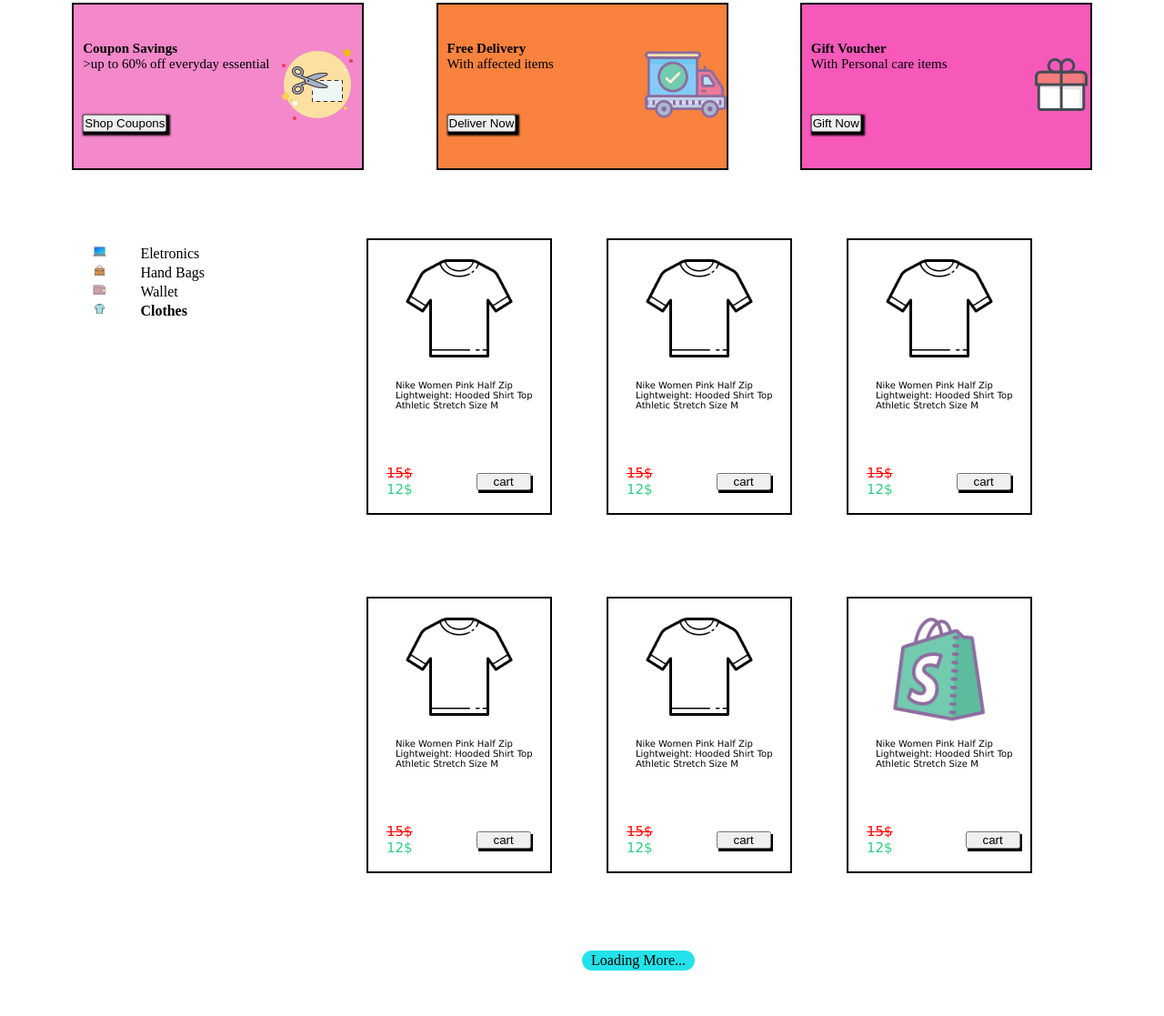
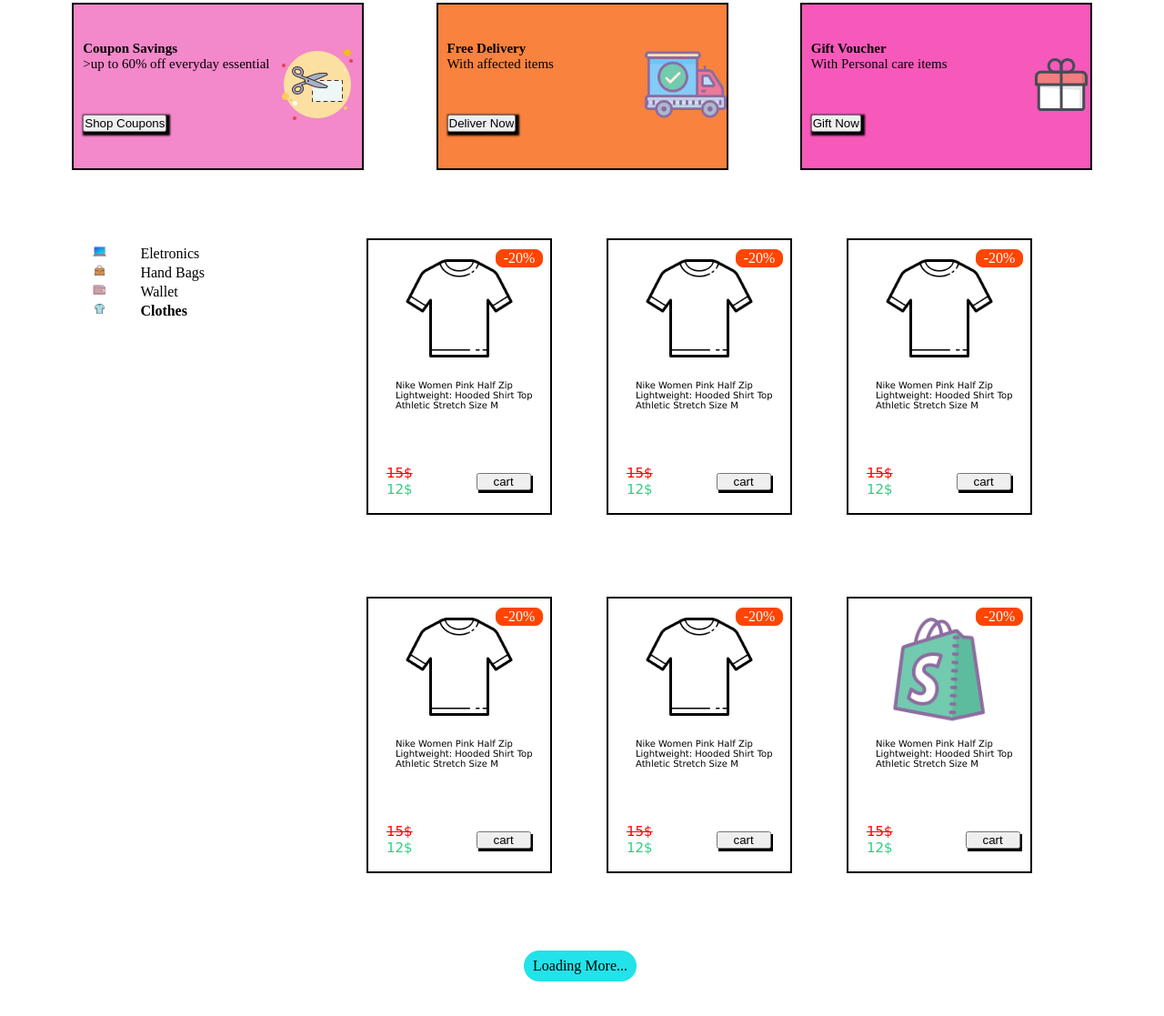
Before and after one commit to Samabath/TP1, a plain HTML site: page page1.html in a window 1280 px wide. Shown: the part 787-1904 px from the top of the page at 91% size. Drawn offline with Linux system fonts and the light colour scheme.

Commit message:
[done] part-1

```diff
--- a/page1.html
+++ b/page1.html
@@ -120,6 +120,7 @@
             <div class="box_right">
                 <div class="column1">
                     <div class="shirt">
+                        <div class="discount">-20%</div>
                         <center><img src="./assets/clothes (1).png" ></center>
                         <p>Nike Women Pink Half Zip Lightweight: Hooded Shirt Top Athletic Stretch Size M</p>
                         <div class="bottom">
@@ -134,6 +135,7 @@
                     </div>
 
                     <div class="shirt">
+                        <div class="discount">-20%</div>
                         <center><img src="./assets/clothes (1).png" ></center>
                         <p>Nike Women Pink Half Zip Lightweight: Hooded Shirt Top Athletic Stretch Size M</p>
                         <div class="bottom">
@@ -147,6 +149,7 @@
                         </div>
                     </div>
                     <div class="shirt">
+                        <div class="discount">-20%</div>
                         <center><img src="./assets/clothes (1).png" ></center>
                         <p>Nike Women Pink Half Zip Lightweight: Hooded Shirt Top Athletic Stretch Size M</p>
                         <div class="bottom">
@@ -163,6 +166,7 @@
 
                 <div class="column2">
                     <div class="shirt">
+                        <div class="discount">-20%</div>
                         <center><img src="./assets/clothes (1).png" ></center>
                            <p>Nike Women Pink Half Zip Lightweight: Hooded Shirt Top Athletic Stretch Size M</p>
                            <div class="bottom">
@@ -177,6 +181,7 @@
                     </div>
 
                     <div class="shirt">
+                        <div class="discount">-20%</div>
                         <center><img src="./assets/clothes (1).png" ></center>
                         <p>Nike Women Pink Half Zip Lightweight: Hooded Shirt Top Athletic Stretch Size M</p>
                         <div class="bottom">
@@ -191,7 +196,7 @@
                     </div>
 
                     <div class="shopify">
-
+                        <div class="discount">-20%</div>
                         <center><img src="./assets/shopify.png"></center>
                         <p>Nike Women Pink Half Zip Lightweight: Hooded Shirt Top Athletic Stretch Size M</p>
                         <div class="bottom">
--- a/stylesheet.css
+++ b/stylesheet.css
@@ -148,6 +148,7 @@
 .flex-container{
     display: flex;
     padding-top: 30px;
+    position: relative;
 
 
 }
@@ -294,25 +295,34 @@
 .price_after{
     color: rgb(46, 207, 127);
 }
+.discount{
+    position: absolute;
+    border: 1px solid orangered;
+    border-radius: 8px;
+    width: 50px;
+    margin-top: 10px;
+    margin-left: 140px;
+    text-align: center;
+    background-color: orangered;
+    color: white;
+}
 .discount p{
-    border: 1px solid;
-    width: 40px;
-    height: 30px;
-    color: orange;
-    margin-left: 30px;
-    text-align: center;
-    padding: 8px;
+    font-size: 18px;
+
 }
+
 .loading{
     margin-top: 40px;
-    margin-left: 50%;
+    margin-left: 45%;
     margin-bottom: 40px;
     width: 120px;
+    height: 30px;
     border: 2px solid rgb(35, 226, 233);
     background-color: rgb(35, 226, 233);
     border-radius: 25px;
 }
 .loading p{
+    margin-top: 6px;
     font-style: 'Lucida Sans', 'Lucida Sans Regular';
     text-align: center;
 }
```
